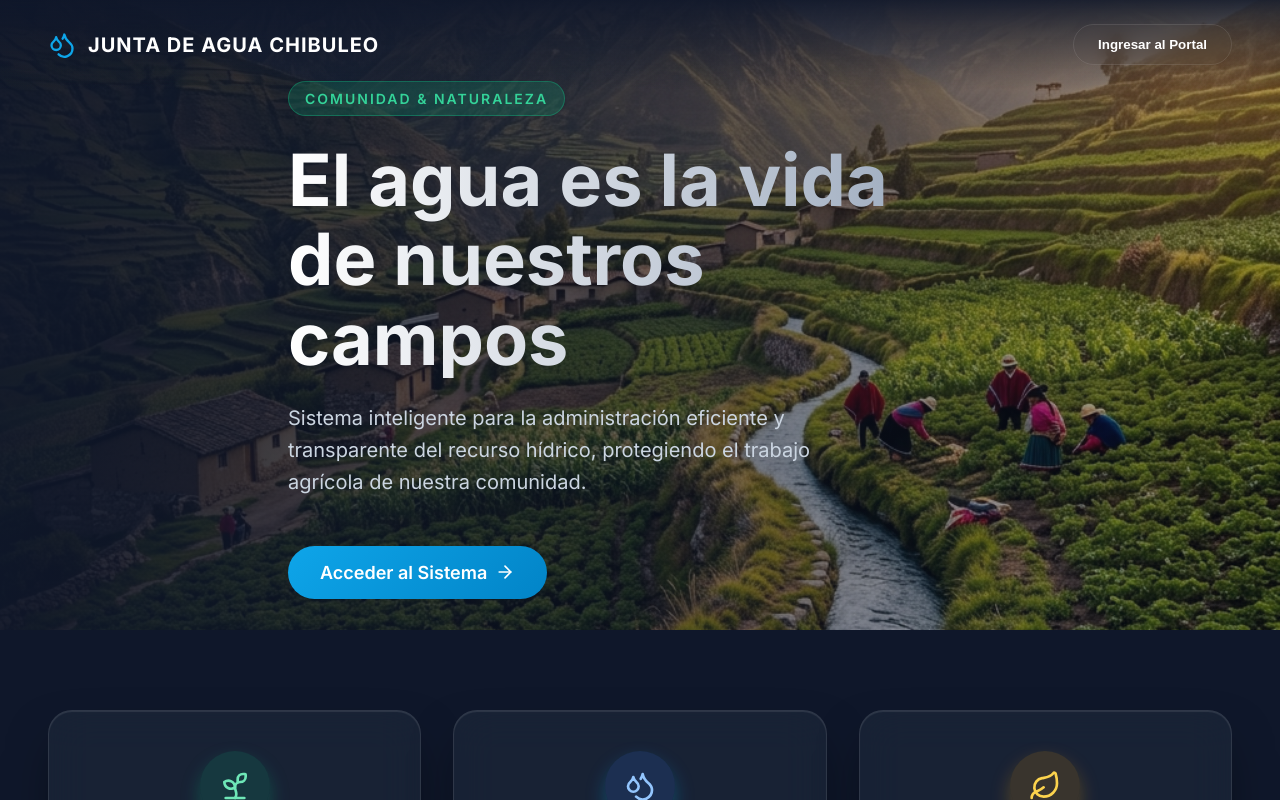
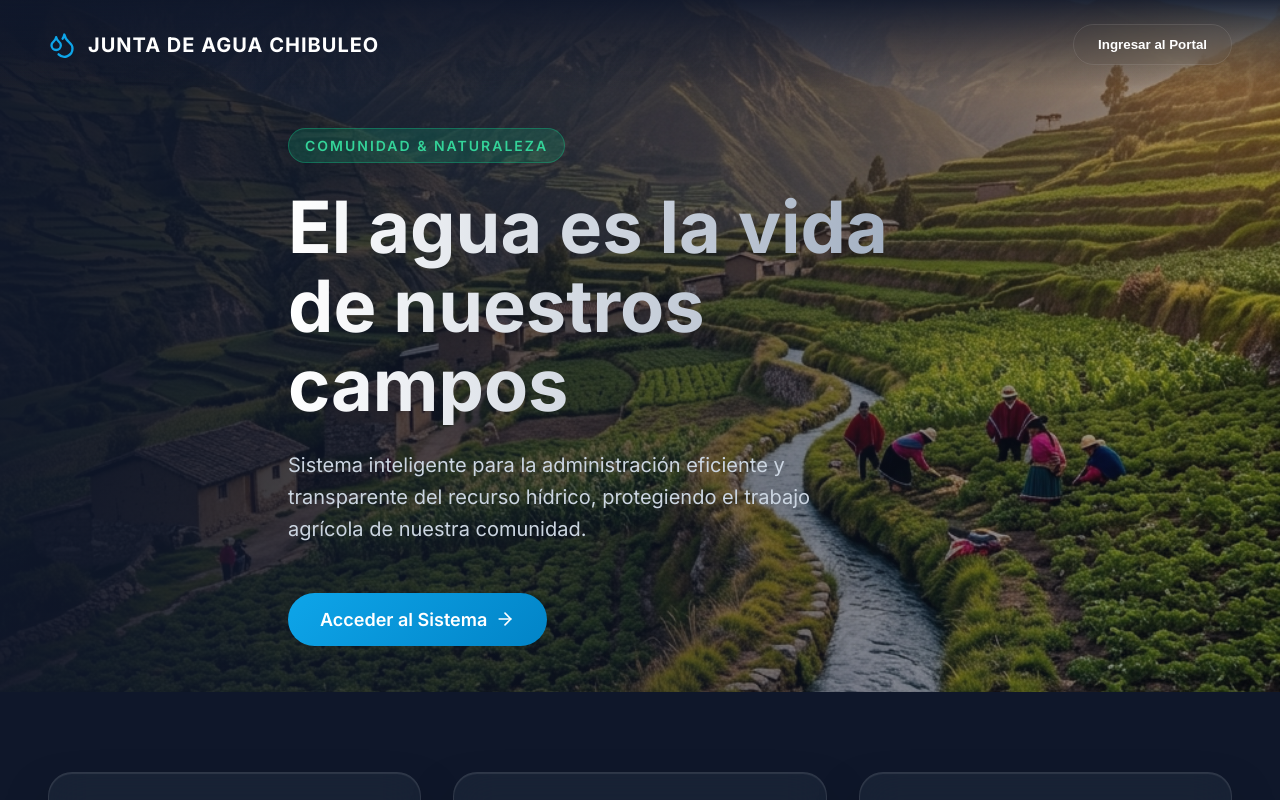
Before and after one commit to juanessan121/Chibutech, a React app in the folder frontend/: page / in a window 1280 px wide. Shown: the top 800 px of the page. Built offline with nearby package versions, Linux system fonts and the light colour scheme; the HTML template or start-up script is replaced by a standard one.

Commit message:
feat/ajustes_del_index

```diff
--- a/frontend/src/index.css
+++ b/frontend/src/index.css
@@ -403,13 +403,14 @@ body {
 
 .hero-section {
   position: relative;
-  height: 85vh;
+  min-height: 90vh;
   display: flex;
   align-items: center;
   justify-content: center;
   background-size: cover;
   background-position: center;
   background-attachment: fixed;
+  padding: 8rem 0 6rem 0;
 }
 
 .hero-overlay {
```
